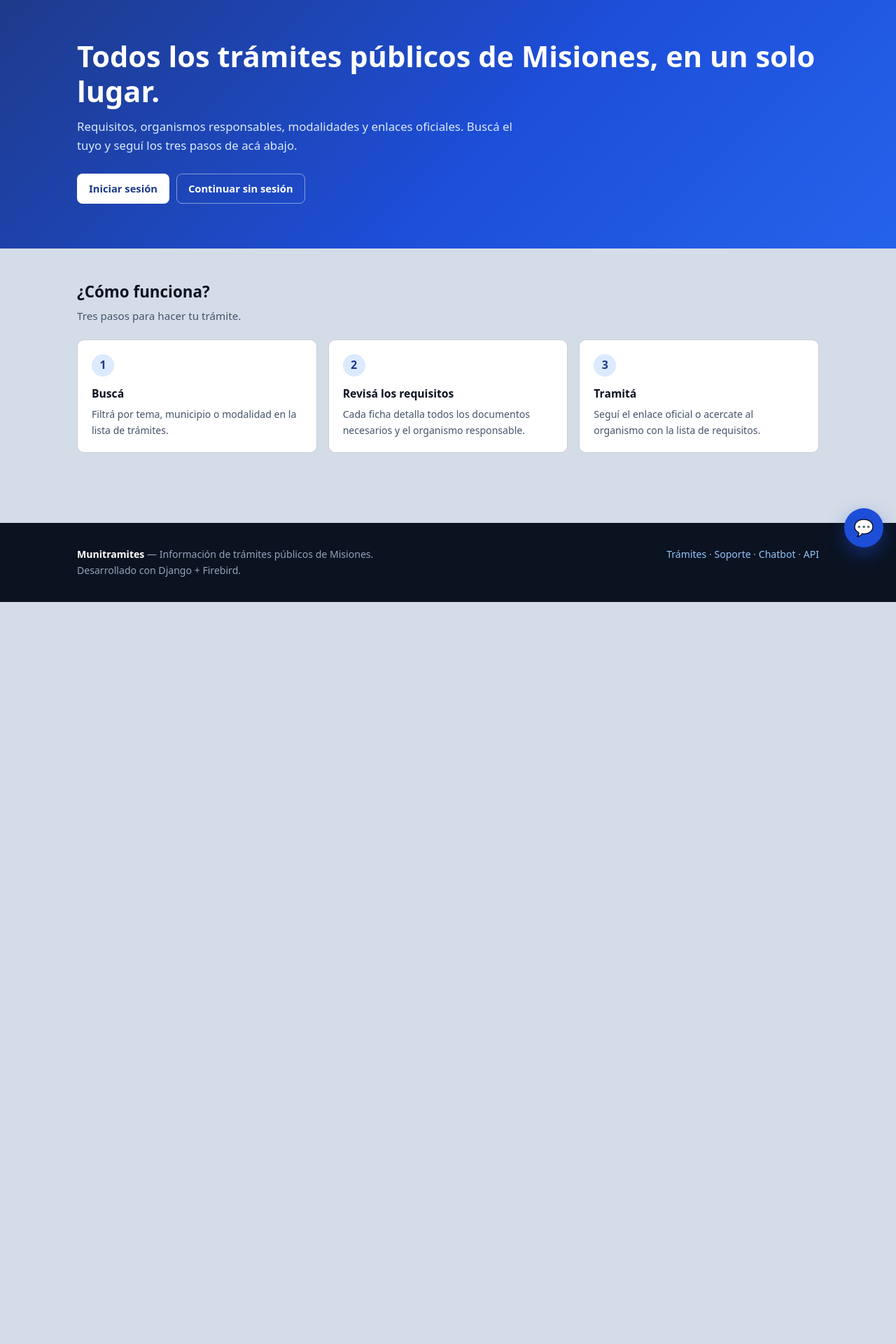
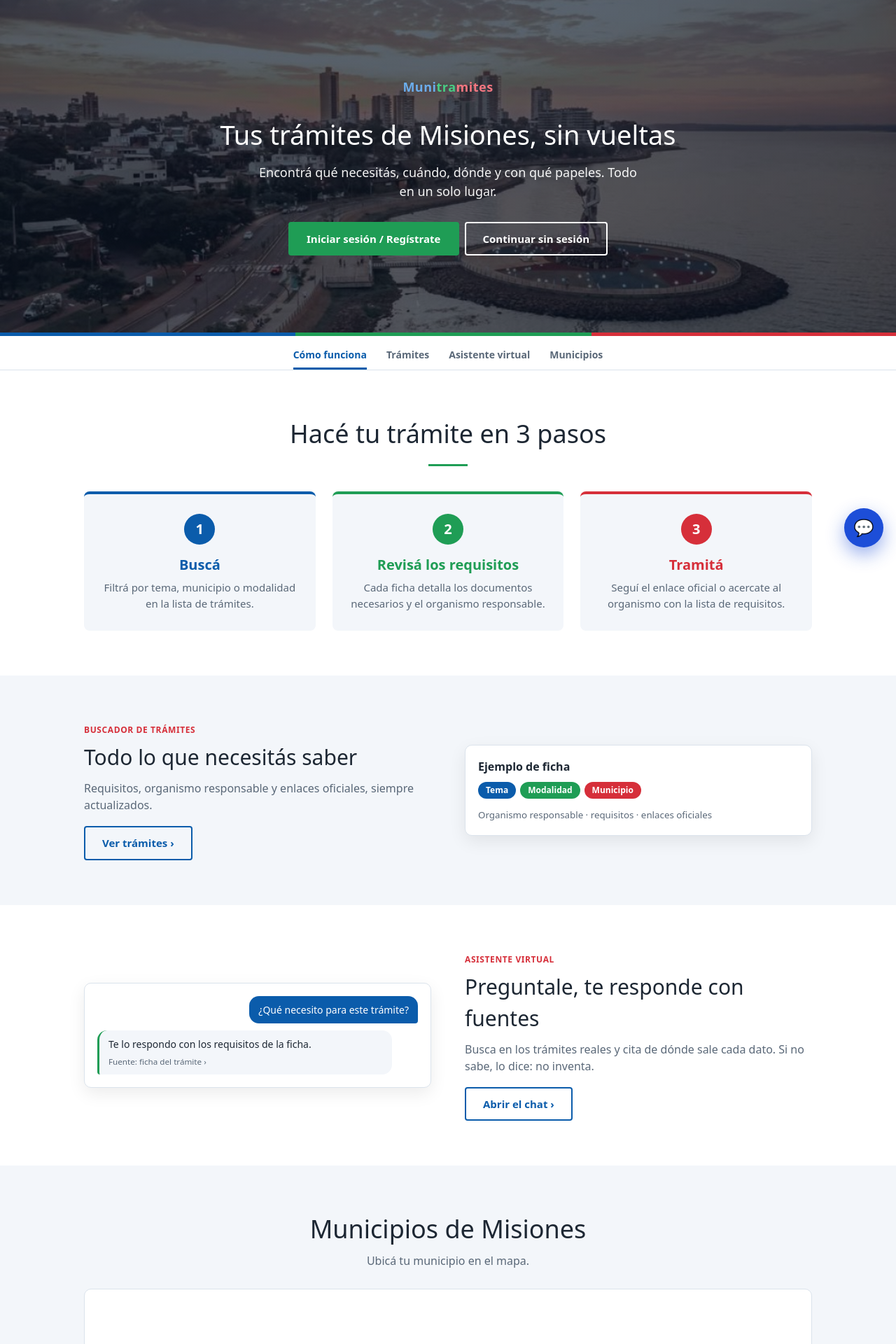
Before and after one commit to guilldev08/pp1_munitramites, a Django app: page / in a window 1280 px wide. Shown: the top 1920 px of the page at 70% size. Before the commit the page ends 860 px from the top, so only its background shows below. Run offline with Django 5.2, Linux system fonts and the light colour scheme; a map, chart or similar area stays blank; grey boxes are pictures that could not be loaded.

Commit message:
landing: integra la portada nueva (hero, pasos, asistente, mapa)

```diff
--- a/munitramites/templates/inicio.html
+++ b/munitramites/templates/inicio.html
@@ -1,67 +1,49 @@
 {% extends "base.html" %}
+{% load static %}
 
 {% block titulo %}Inicio{% endblock %}
 
-{# La portada no lleva barra superior: hero a pantalla completa y nada más.
-   Los ingresos están en el propio hero y la navegación, en el pie. #}
+{# Portada sin barra superior (como antes): el bloque encabezado va vacío. #}
 {% block encabezado %}{% endblock %}
 
 {% block contenido %}
-{# --- Landing: presentación y las dos puertas de entrada ------------------ #}
-<section class="hero">
-  <div class="contenedor">
-    <h1>Todos los trámites públicos de Misiones, en un solo lugar.</h1>
-    <p>
-      Requisitos, organismos responsables, modalidades y enlaces oficiales.
-      Buscá el tuyo y seguí los tres pasos de acá abajo.
-    </p>
+<link rel="stylesheet" href="{% static 'css/landing.css' %}">
+<div class="lp">
+<section class="lp-hero"><div class="lp-wrap">
+  <p class="lp-marca"><span>Muni</span><span>tra</span><span>mites</span></p>
+  <h1>Tus trámites de Misiones, sin vueltas</h1>
+  <p>Encontrá qué necesitás, cuándo, dónde y con qué papeles. Todo en un solo lugar.</p>
+  {% if user.is_authenticated %}
+  <a class="lp-btn lp-btn--fill" href="{% url 'tramites' %}">Ver trámites</a>
+  {% if user.is_staff or user.is_superuser %}<a class="lp-btn" href="{% url 'panel' %}">Ir al panel</a>{% endif %}
+{% else %}
+  <a class="lp-btn lp-btn--fill" href="{% url 'login' %}" data-abrir="modal-auth" data-tab="login">Iniciar sesión / Regístrate</a><a class="lp-btn" href="{% url 'tramites' %}">Continuar sin sesión</a>
+{% endif %}
+</div></section>
 
-    <div class="acciones hero__acciones">
-      {% if user.is_authenticated %}
-        {# Ya tiene sesión: no tiene sentido ofrecerle entrar de nuevo #}
-        <a class="boton" href="{% url 'tramites' %}">Ver trámites</a>
-        {% if user.is_staff or user.is_superuser %}
-          <a class="boton boton--secundario" href="{% url 'panel' %}">Ir al panel</a>
-        {% endif %}
-      {% else %}
-        {# Sin JS el enlace lleva a /login/, que deja el modal abierto solo #}
-        <a class="boton" href="{% url 'login' %}"
-           data-abrir="modal-auth" data-tab="login">Iniciar sesión</a>
-        <a class="boton boton--secundario" href="{% url 'tramites' %}">Continuar sin sesión</a>
-      {% endif %}
-    </div>
-  </div>
-</section>
+<nav class="lp-tabs"><a href="#como">Cómo funciona</a><a href="#tramites">Trámites</a><a href="#asistente">Asistente virtual</a><a href="#mapa">Municipios</a></nav>
 
-{# --- Los tres pasos: aparecen solos cuando el visitante baja un poco ----- #}
-<section class="seccion revelar">
-  <div class="contenedor">
-    <div class="titulo-seccion">
-      <div>
-        <h2>¿Cómo funciona?</h2>
-        <p>Tres pasos para hacer tu trámite.</p>
-      </div>
-    </div>
+<section class="lp-sec revelar" id="como"><div class="lp-wrap"><h2>Hacé tu trámite en 3 pasos</h2><div class="lp-bar"></div>
+<div class="lp-pasos">
+<div class="lp-paso" style="--c:var(--lp-azul)"><b>1</b><h3>Buscá</h3><p>Filtrá por tema, municipio o modalidad en la lista de trámites.</p></div>
+<div class="lp-paso" style="--c:var(--lp-verde)"><b>2</b><h3>Revisá los requisitos</h3><p>Cada ficha detalla los documentos necesarios y el organismo responsable.</p></div>
+<div class="lp-paso" style="--c:var(--lp-rojo)"><b>3</b><h3>Tramitá</h3><p>Seguí el enlace oficial o acercate al organismo con la lista de requisitos.</p></div>
+</div></div></section>
 
-    <div class="pasos">
-      <div class="paso">
-        <div class="paso__num">1</div>
-        <h3>Buscá</h3>
-        <p>Filtrá por tema, municipio o modalidad en la lista de trámites.</p>
-      </div>
-      <div class="paso">
-        <div class="paso__num">2</div>
-        <h3>Revisá los requisitos</h3>
-        <p>Cada ficha detalla todos los documentos necesarios y el organismo responsable.</p>
-      </div>
-      <div class="paso">
-        <div class="paso__num">3</div>
-        <h3>Tramitá</h3>
-        <p>Seguí el enlace oficial o acercate al organismo con la lista de requisitos.</p>
-      </div>
-    </div>
-  </div>
-</section>
+<section class="lp-sec lp-alt" id="tramites"><div class="lp-wrap lp-row"><div><span class="lp-tag">Buscador de trámites</span><h3>Todo lo que necesitás saber</h3>
+<p>Requisitos, organismo responsable y enlaces oficiales, siempre actualizados.</p><a class="lp-btn" href="{% url 'tramites' %}">Ver trámites ›</a></div>
+<div class="lp-card"><b>Ejemplo de ficha</b><div style="margin:8px 0"><span class="lp-chip" style="background:var(--lp-azul)">Tema</span><span class="lp-chip" style="background:var(--lp-verde)">Modalidad</span><span class="lp-chip" style="background:var(--lp-rojo)">Municipio</span></div>
+<small>Organismo responsable · requisitos · enlaces oficiales</small></div></div></section>
+
+<section class="lp-sec" id="asistente"><div class="lp-wrap lp-row"><div class="lp-card"><div class="lp-q">¿Qué necesito para este trámite?</div>
+<div class="lp-a">Te lo respondo con los requisitos de la ficha. <small>Fuente: ficha del trámite ›</small></div></div>
+<div><span class="lp-tag">Asistente virtual</span><h3>Preguntale, te responde con fuentes</h3>
+<p>Busca en los trámites reales y cita de dónde sale cada dato. Si no sabe, lo dice: no inventa.</p><a class="lp-btn" href="/chatbot/" data-abrir="modal-chat">Abrir el chat ›</a></div></div></section>
+
+<section class="lp-sec lp-alt" id="mapa"><div class="lp-wrap"><h2>Municipios de Misiones</h2><p class="lp-sub" style="margin-bottom:28px">Ubicá tu municipio en el mapa.</p>
+<div class="lp-mapa"><iframe src="https://www.google.com/maps/d/embed?mid=1s1Qeo_8gzgnNf8pmu_8oXNZ9s1_ytT4&amp;ehbc=2E312F" title="Mapa de municipios de Misiones" loading="lazy" referrerpolicy="no-referrer-when-downgrade" allowfullscreen></iframe></div>
+<p class="lp-mapa-link">¿No ves el mapa? <a href="https://www.google.com/maps/d/viewer?mid=1s1Qeo_8gzgnNf8pmu_8oXNZ9s1_ytT4" target="_blank" rel="noopener">Abrilo en Google Maps ›</a></p></div></section>
+</div>
 {% endblock %}
 
 {% block extra_js %}
--- /dev/null
+++ b/static/css/landing.css
@@ -0,0 +1,43 @@
+/* Landing de Munitramites. Todo va bajo .lp para no chocar con app.css.
+   Colores de marca: cambiá --lp-azul / --lp-verde / --lp-rojo por los de app.css. */
+.lp{--lp-azul:#0b5cab;--lp-verde:#1f9d55;--lp-rojo:#d62f3a;--lp-bg:#fff;--lp-bg2:#f3f6fa;--lp-txt:#1d2733;--lp-mut:#5a6878;--lp-line:#dbe3ec;--lp-noche:#12263f;
+  background:var(--lp-bg);color:var(--lp-txt);line-height:1.5}
+:root[data-tema="oscuro"] .lp{--lp-azul:#4d97e6;--lp-verde:#3cc27a;--lp-rojo:#ef6670;--lp-bg:#0f1722;--lp-bg2:#16212f;--lp-txt:#e8eef5;--lp-mut:#9fb0c3;--lp-line:#2a3a4e;--lp-noche:#0a111b}
+@media(prefers-color-scheme:dark){:root:not([data-tema]) .lp{--lp-azul:#4d97e6;--lp-verde:#3cc27a;--lp-rojo:#ef6670;--lp-bg:#0f1722;--lp-bg2:#16212f;--lp-txt:#e8eef5;--lp-mut:#9fb0c3;--lp-line:#2a3a4e;--lp-noche:#0a111b}}
+.lp *{box-sizing:border-box}
+.lp a{text-decoration:none}
+.lp-wrap{max-width:1080px;margin:0 auto;padding:0 20px}
+.lp-btn{display:inline-block;border-radius:4px;padding:11px 24px;font-weight:600;font-size:15px;border:2px solid var(--lp-azul);cursor:pointer;color:var(--lp-azul);background:transparent}
+.lp-btn--fill{background:var(--lp-azul);color:#fff}
+.lp-hero{position:relative;min-height:480px;display:flex;align-items:center;text-align:center;color:#fff;
+  background:linear-gradient(rgba(10,25,45,.55),rgba(10,25,45,.55)),url('../img/andresito.jpg') center/cover}
+.lp-marca{font-size:clamp(34px,6vw,56px);font-weight:800;letter-spacing:.5px;margin:0 0 6px}
+.lp-marca span:nth-child(1){color:#6db3f5}.lp-marca span:nth-child(2){color:#48d487}.lp-marca span:nth-child(3){color:#ff7a84}
+.lp-hero h1{font-size:clamp(24px,4vw,38px);font-weight:300;margin:0 0 12px}
+.lp-hero p{margin:0 auto 26px;max-width:560px;font-size:18px;opacity:.95}
+.lp-hero .lp-btn{color:#fff;border-color:#fff;margin:4px}
+.lp-hero .lp-btn--fill{background:var(--lp-verde);border-color:var(--lp-verde)}
+.lp-hero::after{content:"";position:absolute;left:0;right:0;bottom:0;height:5px;background:linear-gradient(90deg,#0b5cab 33%,#1f9d55 33% 66%,#d62f3a 66%)}
+.lp-tabs{display:flex;justify-content:center;gap:28px;padding:16px 20px 0;border-bottom:1px solid var(--lp-line);font-size:14px;font-weight:600;overflow-x:auto}
+.lp-tabs a{padding-bottom:8px;color:var(--lp-mut);white-space:nowrap}
+.lp-tabs a:first-child{color:var(--lp-azul);border-bottom:3px solid var(--lp-azul)}
+.lp-sec{padding:64px 0}.lp-alt{background:var(--lp-bg2)}
+.lp h2{font-size:clamp(26px,3.6vw,36px);font-weight:300;text-align:center;margin:0}
+.lp-sub{text-align:center;color:var(--lp-mut);margin:6px 0 0}
+.lp-bar{width:56px;height:3px;background:var(--lp-verde);margin:16px auto 36px}
+.lp-pasos{display:grid;grid-template-columns:repeat(3,1fr);gap:24px}
+.lp-paso{background:var(--lp-bg2);border-radius:8px;padding:28px 24px;text-align:center;border-top:4px solid var(--c)}
+.lp-paso b{width:44px;height:44px;border-radius:50%;background:var(--c);color:#fff;font-size:20px;display:grid;place-items:center;margin:0 auto 14px}
+.lp-paso h3{margin:0 0 6px;color:var(--c);font-size:20px}.lp-paso p{margin:0;color:var(--lp-mut);font-size:15px}
+.lp-row{display:grid;grid-template-columns:1fr 1fr;gap:48px;align-items:center}
+.lp-tag{font-size:12px;font-weight:700;letter-spacing:.6px;text-transform:uppercase;color:var(--lp-rojo)}
+.lp-row h3{font-size:30px;font-weight:300;margin:6px 0 10px}.lp-row p{color:var(--lp-mut);margin:0 0 18px}
+.lp-card{background:var(--lp-bg);border:1px solid var(--lp-line);border-radius:10px;padding:18px;box-shadow:0 8px 24px rgba(0,0,0,.08)}
+.lp-card small{color:var(--lp-mut);display:block;margin-top:6px}
+.lp-q{background:var(--lp-azul);color:#fff;border-radius:14px 14px 4px 14px;padding:9px 13px;font-size:14px;margin-left:auto;width:fit-content;max-width:85%}
+.lp-a{background:var(--lp-bg2);border-radius:14px 14px 14px 4px;padding:9px 13px;font-size:14px;margin-top:10px;max-width:92%;border-left:3px solid var(--lp-verde)}
+.lp-chip{display:inline-block;border-radius:99px;padding:3px 11px;font-size:12px;font-weight:600;color:#fff;margin:0 6px 6px 0}
+.lp-mapa{border:1px solid var(--lp-line);border-radius:10px;overflow:hidden;background:var(--lp-bg)}
+.lp-mapa iframe{display:block;width:100%;height:460px;border:0}
+.lp-mapa-link{text-align:center;margin:14px 0 0;font-size:14px}.lp-mapa-link a{color:var(--lp-azul);font-weight:600}
+@media(max-width:760px){.lp-pasos,.lp-row{grid-template-columns:1fr}.lp-hero{min-height:420px}}
```
Also changed, not shown: munitramites/tests/test_tramites.py (+8 -6 lines), static/img/andresito.jpg (added).
